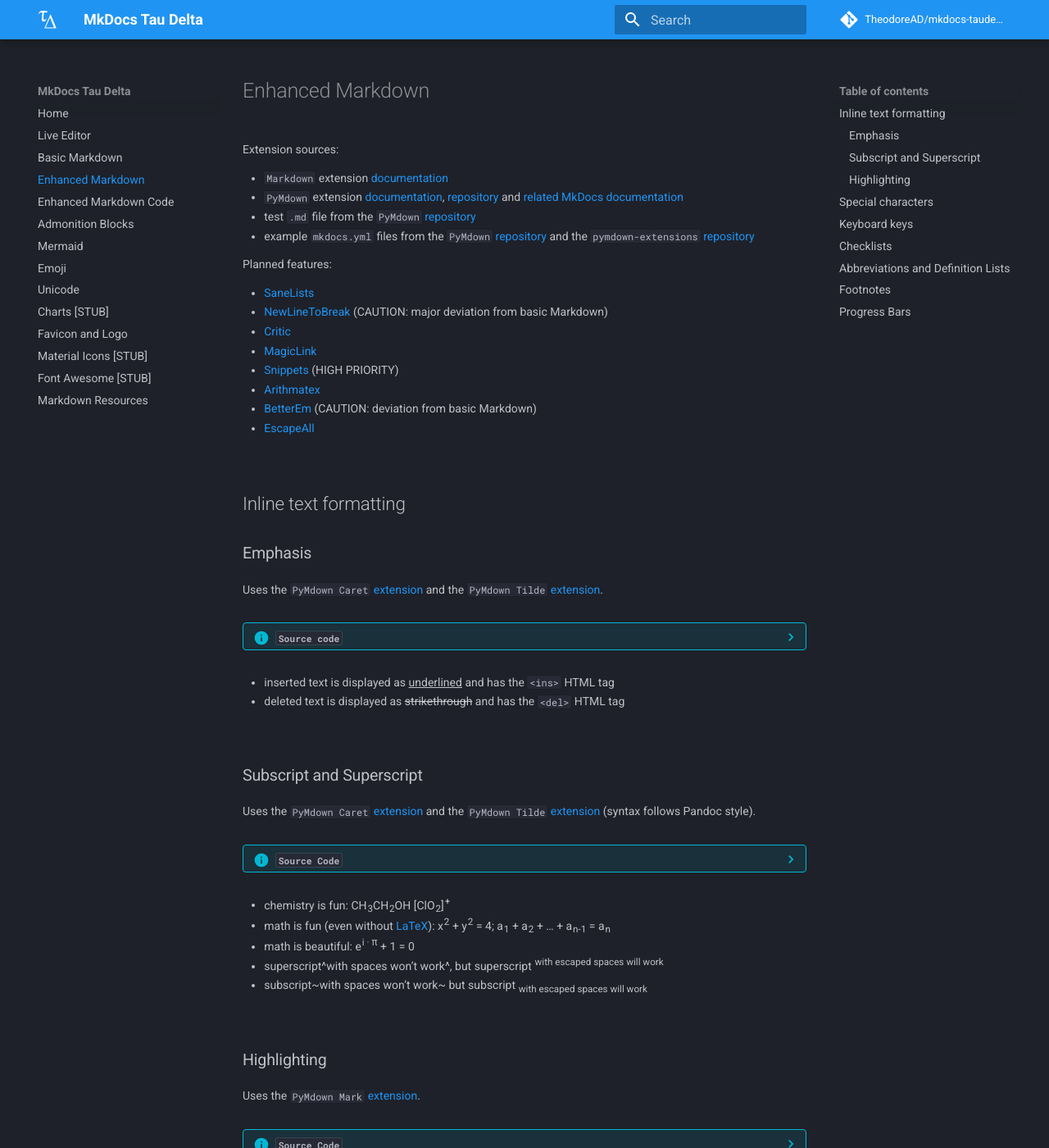
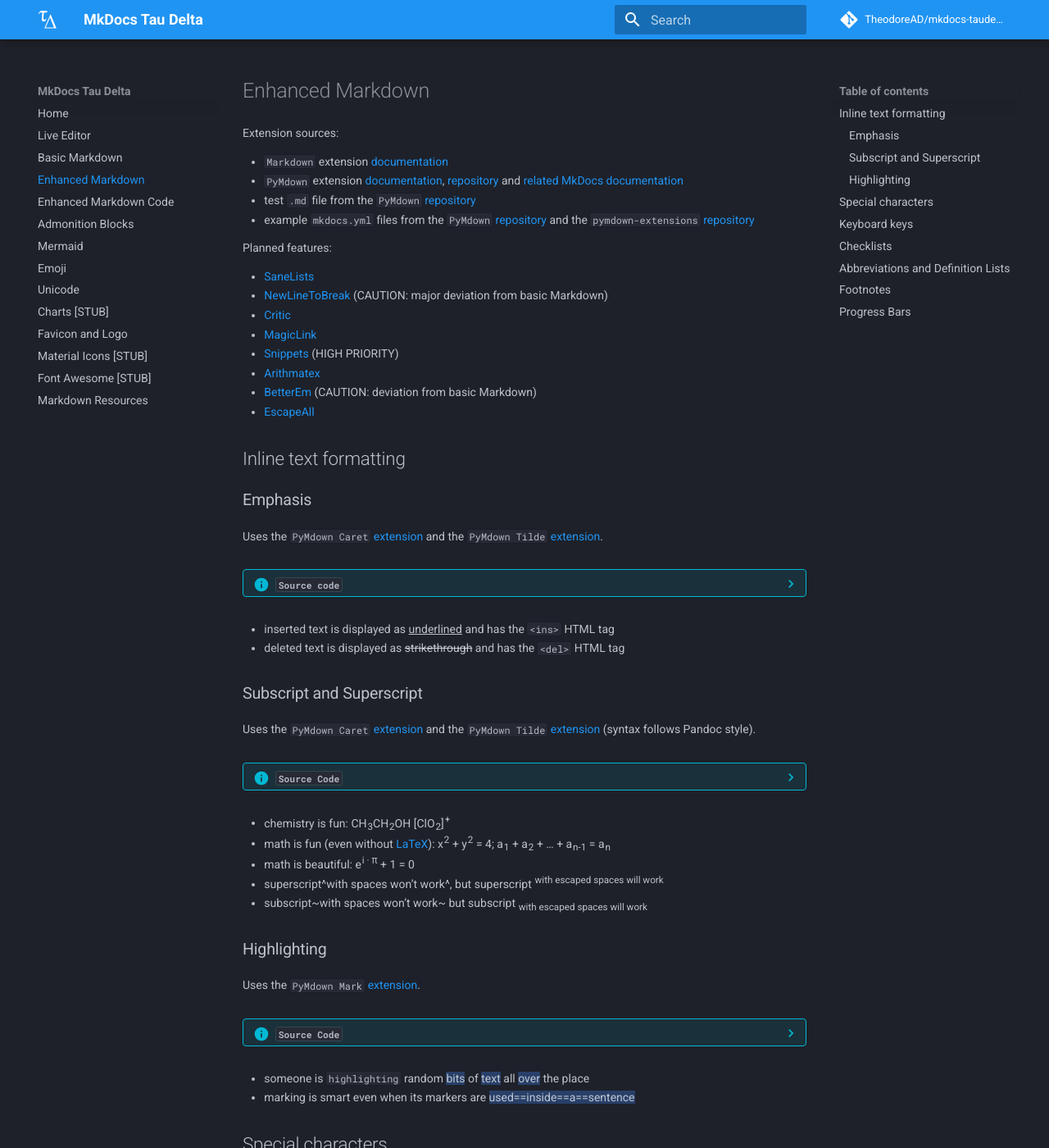
Before and after one commit to TheodoreAD/mkdocs-taudelta, an MkDocs documentation site: the page built from docs/enhanced-markdown.md, in a window 1280 px wide and 1400 px high. Shown: the whole window at 82% size. Built offline with MkDocs 1.6.1 and Material for MkDocs 9.7.7, drawn with Linux system fonts in a browser that asks for light colours; comment, search, counter and statistics services are not loaded; some of the changed text lies outside the part shown.

Commit message:
fixup! Initial version

```diff
--- a/docs/extra.css
+++ b/docs/extra.css
@@ -3,7 +3,7 @@
 /* https://github.com/squidfunk/mkdocs-material/blob/master/src/assets/stylesheets/base/_typeset.scss */
 
 .md-typeset {
-  font-size: 1.4em;
+  font-size: 1.40em;
   line-height: 1.40em;
 }
 
@@ -121,9 +121,10 @@
   margin-bottom: 0.50em;
 }
 
-/* task list - center icon vertically */
+/* task list - fix checkbox icon vertical alignment */
 .md-typeset .task-list-item [type="checkbox"] {
-  top: 0.25rem;
+  top: 0;
+  /*top: 0.25rem;*/
 }
 
 /* Headings have non-relative font sizes */
@@ -137,7 +138,7 @@
 }
 
 .md-typeset h1 + * {
-  margin-top: 2.50rem;
+  margin-top: 1.50rem;
 }
 
 .md-typeset h1 + h2,
@@ -148,11 +149,11 @@
 }
 
 .md-typeset h2 {
-  margin-top: 3.50rem;
+  margin-top: 1.75rem;
 }
 
 .md-typeset h1 + h2 {
-  margin-top: 2.00rem;
+  margin-top: 1.50rem;
 }
 
 /* The h2 + h3 needs to be here to override existing style */
@@ -164,11 +165,11 @@
 }
 
 .md-typeset h3 {
-  margin-top: 3.50rem;
+  margin-top: 1.75rem;
 }
 
 .md-typeset h2 + h3 {
-  margin-top: 2.00rem;
+  margin-top: 1.50rem;
 }
 
 .md-typeset h3 + h4,
@@ -179,7 +180,7 @@
 }
 
 .md-typeset h4 {
-  margin-top: 2.50rem;
+  margin-top: 1.75rem;
 }
 
 .md-typeset h3 + h4 {
@@ -194,11 +195,11 @@
 }
 
 .md-typeset h5 {
-  margin-top: 2.50rem;
+  margin-top: 1.50rem;
 }
 
 .md-typeset h4 + h5 {
-  margin-top: 1.50rem;
+  margin-top: 1.25rem;
 }
 
 .md-typeset h5 + h6,
@@ -209,11 +210,11 @@
 }
 
 .md-typeset h6 {
-  margin-top: 2.50rem;
+  margin-top: 1.50rem;
 }
 
 .md-typeset h5 + h6 {
-  margin-top: 1.50rem;
+  margin-top: 1.25rem;
 }
 
 .md-typeset code {
```
Also changed, not shown: docs/enhanced-markdown.md (+0 -3 lines).
